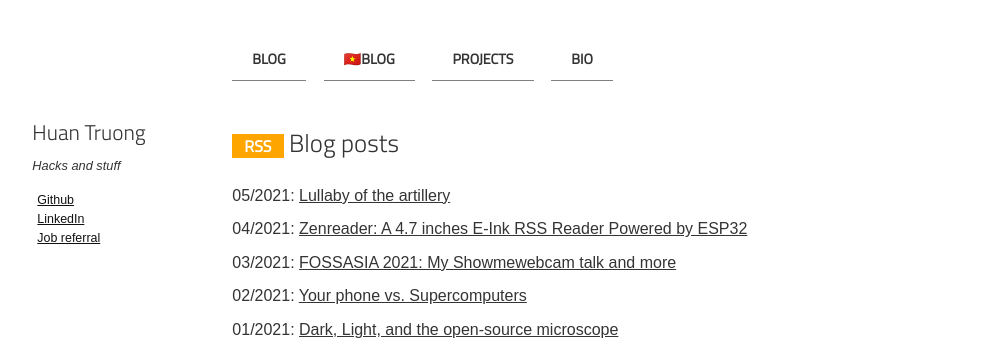
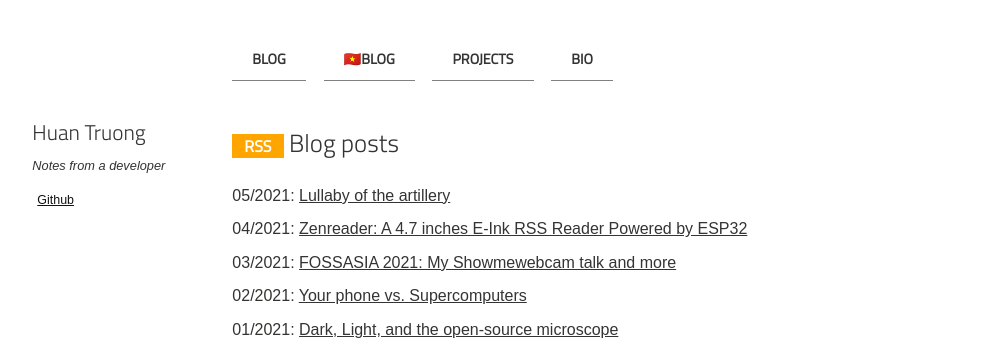
Before and after one commit to htruong/htruong.github.io, a Jekyll site: the page built from index.md, in a window 1280 px wide. Shown: the top 351 px of the page, without its empty margins (116-1120 px from the left). Built offline with Jekyll 4.4.1, drawn with Linux system fonts in a browser that asks for light colours.

Commit message:
Fix config

```diff
--- a/_config.yml
+++ b/_config.yml
@@ -76,7 +76,7 @@
 owner:
   name: "Huan Truong"
   avatar: /images/bio-photo.jpg
-  bio: "Hacks and stuff"
+  bio: "Notes from a developer"
   email:
   disqus-shortname: tnhh
   twitter: #huant
@@ -90,7 +90,7 @@
   bing-verify:
   github: htruong
   stackoverflow: #123456/username   from a "http://stackoverflow.com/users/123456/username" link
-  linkedin: huantruong
+  linkedin: #huantruong
   xing: #username
   instagram: #username
   lastfm: #username
```
